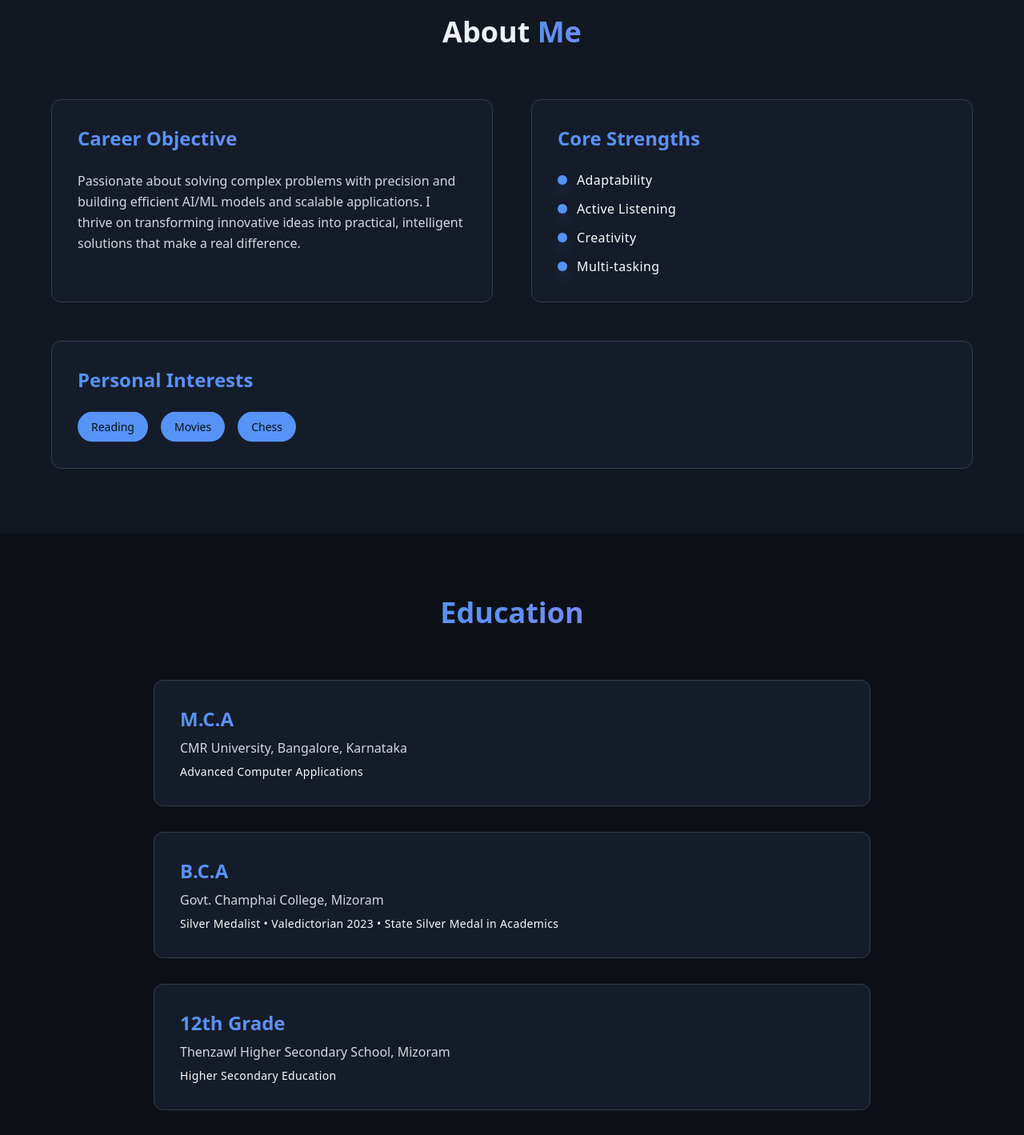
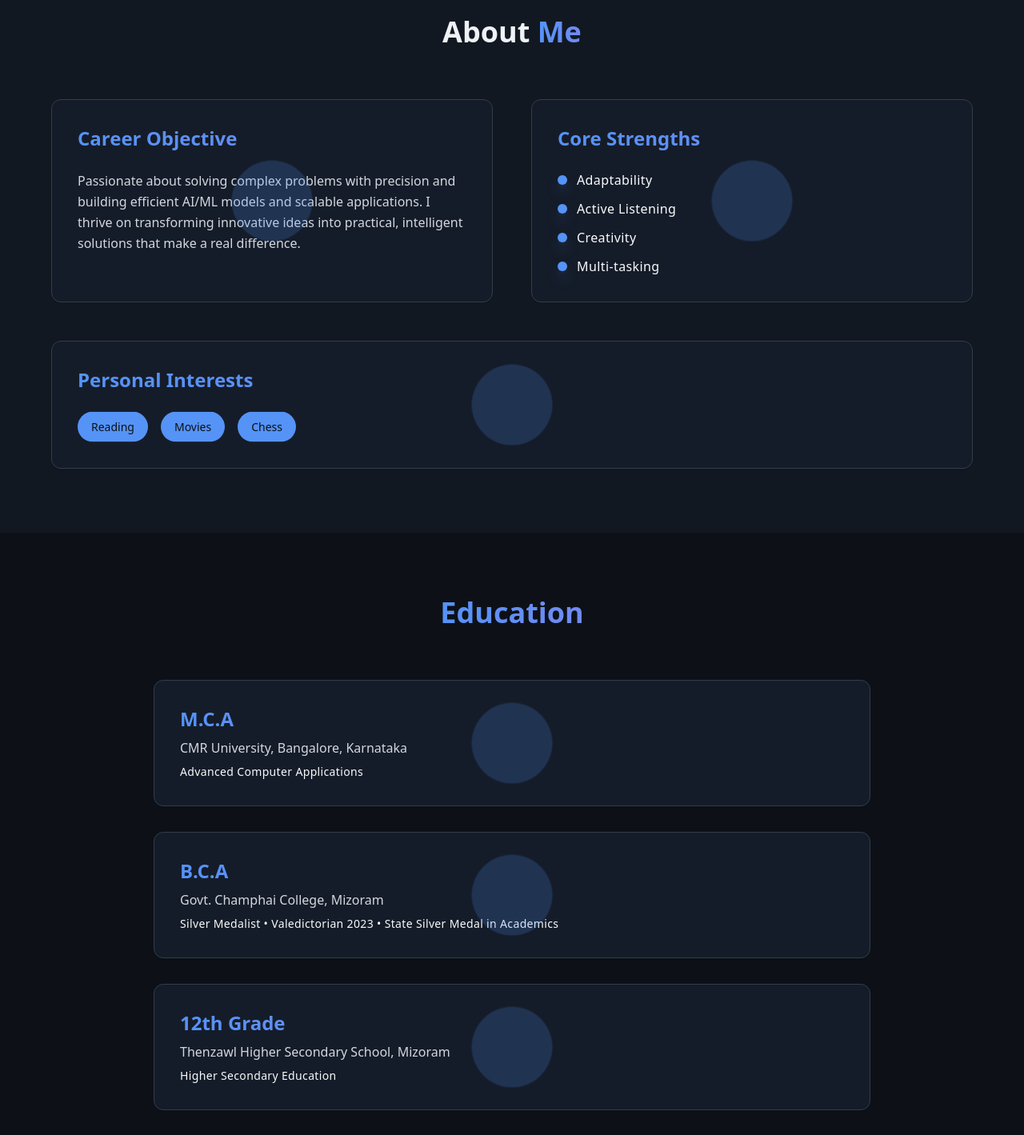
Before and after one commit to FakeaVangchhia/portfolio, a React (Vite) app: page / in a window 1280 px wide. Shown: the part 860-2279 px from the top of the page at 80% size. Built offline with nearby package versions, Linux system fonts and the light colour scheme.

Commit message:
Refine card styling
Apply neon light background to highlighted card, similar to technical skills section.

```diff
--- a/src/pages/Index.tsx
+++ b/src/pages/Index.tsx
@@ -103,7 +103,7 @@ const Index = () => {
             </h2>
 
             <div className="grid md:grid-cols-2 gap-12 max-w-6xl mx-auto">
-              <Card className="bg-card border-border card-hover tech-glow">
+              <Card className="bg-card border-border card-hover tech-glow neuron-pulse">
                 <CardContent className="p-8">
                   <h3 className="text-2xl font-semibold mb-6 gradient-text">Career Objective</h3>
                   <p className="text-readable leading-relaxed text-base">
@@ -114,7 +114,7 @@ const Index = () => {
                 </CardContent>
               </Card>
 
-              <Card className="bg-card border-border card-hover tech-glow">
+              <Card className="bg-card border-border card-hover tech-glow neuron-pulse">
                 <CardContent className="p-8">
                   <h3 className="text-2xl font-semibold mb-6 gradient-text">Core Strengths</h3>
                   <div className="space-y-3">
@@ -128,7 +128,7 @@ const Index = () => {
                 </CardContent>
               </Card>
 
-              <Card className="bg-card border-border card-hover tech-glow md:col-span-2">
+              <Card className="bg-card border-border card-hover tech-glow neuron-pulse md:col-span-2">
                 <CardContent className="p-8">
                   <h3 className="text-2xl font-semibold mb-6 gradient-text">Personal Interests</h3>
                   <div className="flex flex-wrap gap-4">
@@ -176,7 +176,7 @@ const Index = () => {
                   achievement: "Secondary Education"
                 }
               ].map((edu, index) => (
-                <Card key={index} className="bg-card border-border card-hover tech-glow">
+                <Card key={index} className="bg-card border-border card-hover tech-glow neuron-pulse">
                   <CardContent className="p-8">
                     <div className="flex flex-col md:flex-row md:items-center md:justify-between">
                       <div>
@@ -269,7 +269,7 @@ const Index = () => {
                   tech: ["Django", "PostgreSQL", "Stripe", "E-commerce"]
                 }
               ].map((project, index) => (
-                <Card key={index} className="bg-card border-border card-hover tech-glow group">
+                <Card key={index} className="bg-card border-border card-hover tech-glow neuron-pulse group">
                   <CardContent className="p-6">
                     <h3 className="text-xl font-semibold mb-3 gradient-text group-hover:text-primary transition-colors text-shimmer">
                       {project.title}
@@ -301,7 +301,7 @@ const Index = () => {
             </h2>
 
             <div className="max-w-4xl mx-auto">
-              <Card className="bg-card border-border tech-glow">
+              <Card className="bg-card border-border tech-glow neuron-pulse">
                 <CardContent className="p-12 text-center">
                   <p className="text-xl text-readable mb-12 font-medium">
                     Ready to collaborate on innovative AI solutions or discuss exciting opportunities?
```
